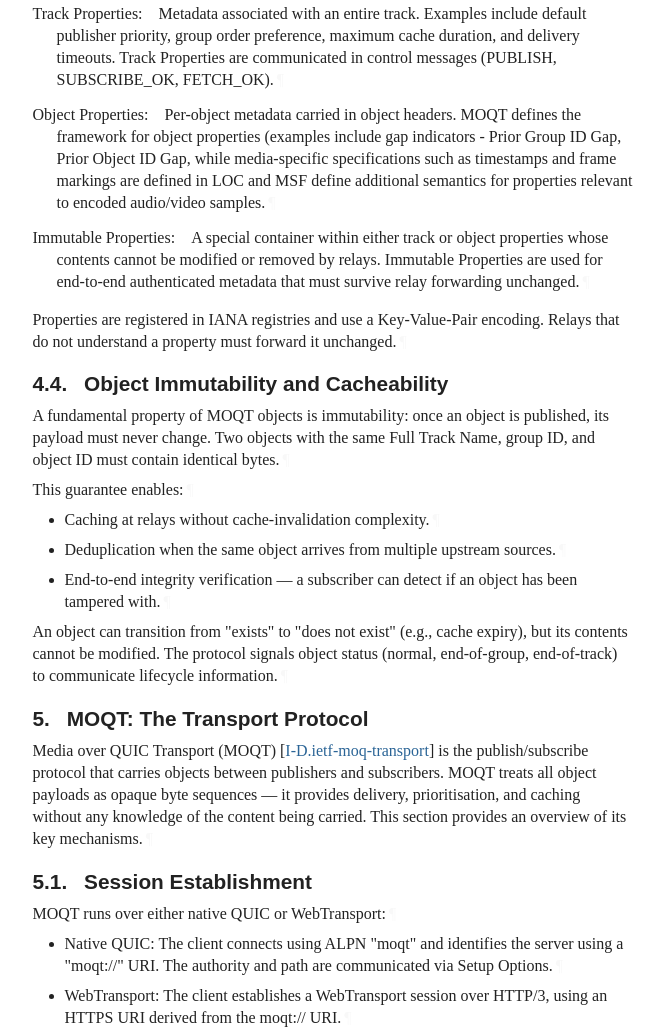
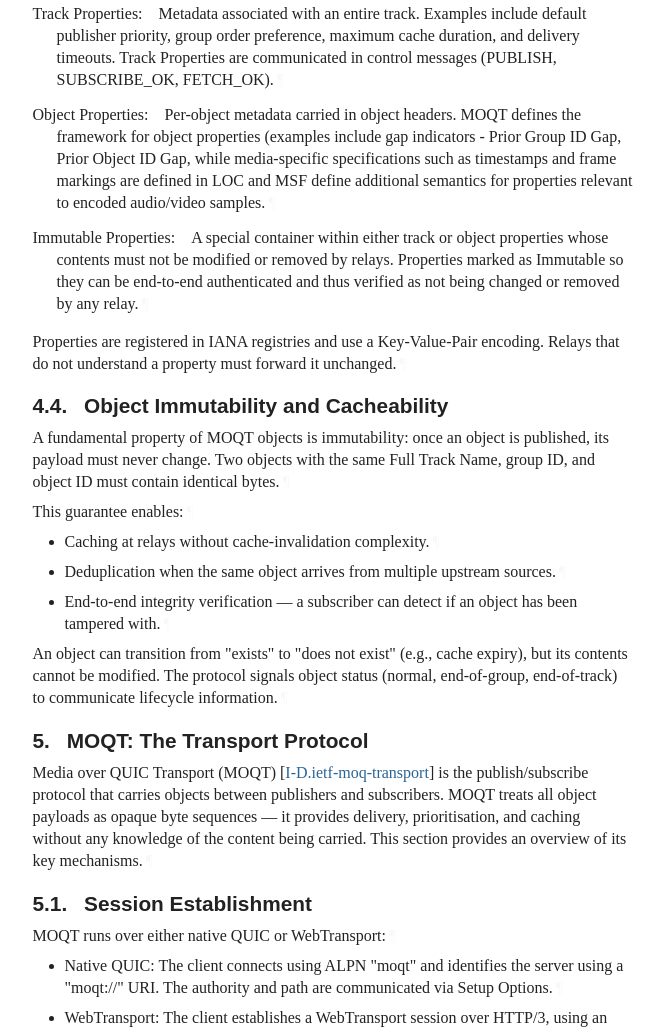
Before and after one commit to gloinul/draft-westerlund-moq-overview, a plain HTML site: page draft-westerlund-moq-overview.html in a window 1280 px wide. Shown: the part 7825-8852 px from the top of the page, without its empty margins (92-756 px from the left). Drawn offline with Linux system fonts and the light colour scheme; a web font is replaced by a local one.

Commit message:
Script updating gh-pages from e484c1a. [ci skip]

```diff
--- a/draft-westerlund-moq-overview.html
+++ b/draft-westerlund-moq-overview.html
@@ -1956,10 +1956,10 @@ for properties relevant to encoded audio/video samples.<a href="#section-4.3-2.4
           <dd class="break"></dd>
 <dt id="section-4.3-2.5">Immutable Properties:</dt>
           <dd style="margin-left: 1.5em" id="section-4.3-2.6">
-            <p id="section-4.3-2.6.1">A special container within either track or object properties
-whose contents cannot be modified or removed by relays. Immutable
-Properties are used for end-to-end authenticated metadata that
-must survive relay forwarding unchanged.<a href="#section-4.3-2.6.1" class="pilcrow">¶</a></p>
+            <p id="section-4.3-2.6.1">A special container within either track or object properties whose
+contents must not be modified or removed by relays. Properties
+marked as Immutable so they can be end-to-end authenticated and thus
+verified as not being changed or removed by any relay.<a href="#section-4.3-2.6.1" class="pilcrow">¶</a></p>
 </dd>
         <dd class="break"></dd>
 </dl>
```
Also changed, not shown: draft-westerlund-moq-overview.txt (+4 -4 lines), index.html (+2 -2 lines).
